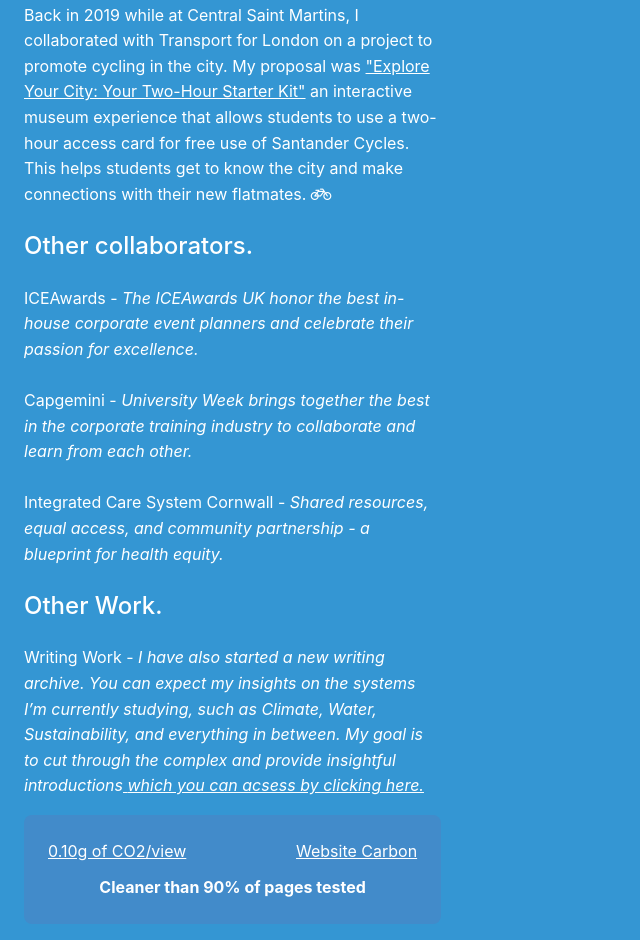
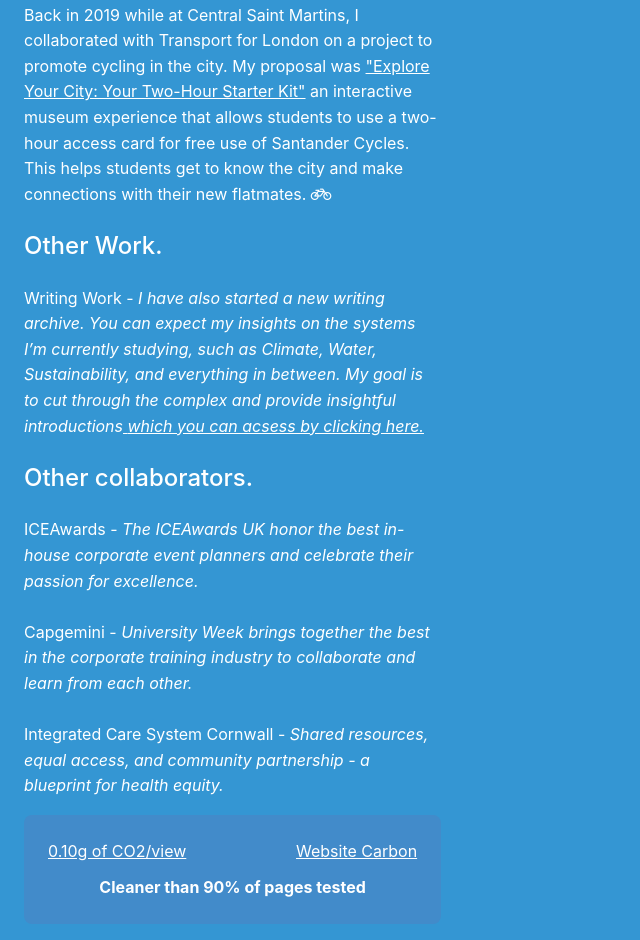
Before and after one commit to JackCrawfordRobertson/jackWeb, a Gatsby site: page / in a window 1280 px wide. Shown: the part 1557-2497 px from the top of the page, without its empty margins (0-640 px from the left). Built offline with nearby package versions, Linux system fonts and the light colour scheme; Gatsby itself is replaced by a stand-in of ours.

Commit message:
Update to work page

```diff
--- a/src/components/HomeTop/HomeTop.js
+++ b/src/components/HomeTop/HomeTop.js
@@ -207,6 +207,22 @@ const HomeTop = () => {
           students get to know the city and make connections with their new
           flatmates. <i class="fa fa-bicycle" aria-hidden="true"></i>
         </p>
+
+        <h2 className="subhead">Other Work.</h2>
+        <p>
+          Writing Work -{" "}
+          <i>
+            I have also started a new writing archive. You can expect my
+            insights on the systems I’m currently studying, such as Climate,
+            Water, Sustainability, and everything in between. My goal is to cut
+            through the complex and provide insightful introductions
+            <a href="https://written.jack-robertson.co.uk">
+              {" "}
+              which you can acsess by clicking here.
+            </a>
+          </i>
+        </p>
+
         <h2 className="subhead">Other collaborators.</h2>
         {/* All */}
         <p>
@@ -229,18 +245,6 @@ const HomeTop = () => {
             Shared resources, equal access, and community partnership - a
             blueprint for health equity.
           </i>
-        </p>
-
-        <h2 className="subhead">Other Work.</h2>
-        <p>
-          Writing Work - <i>I have also started a new writing archive. You can
-          expect my insights on the systems I’m currently studying, such as
-          Climate, Water, Sustainability, and everything in between. My goal is
-          to cut through the complex and provide insightful introductions
-          <a href="https://written.jack-robertson.co.uk">
-            {" "}
-            which you can acsess by clicking here.
-          </a></i>
         </p>
 
         <div className="sliderContainer">
```
